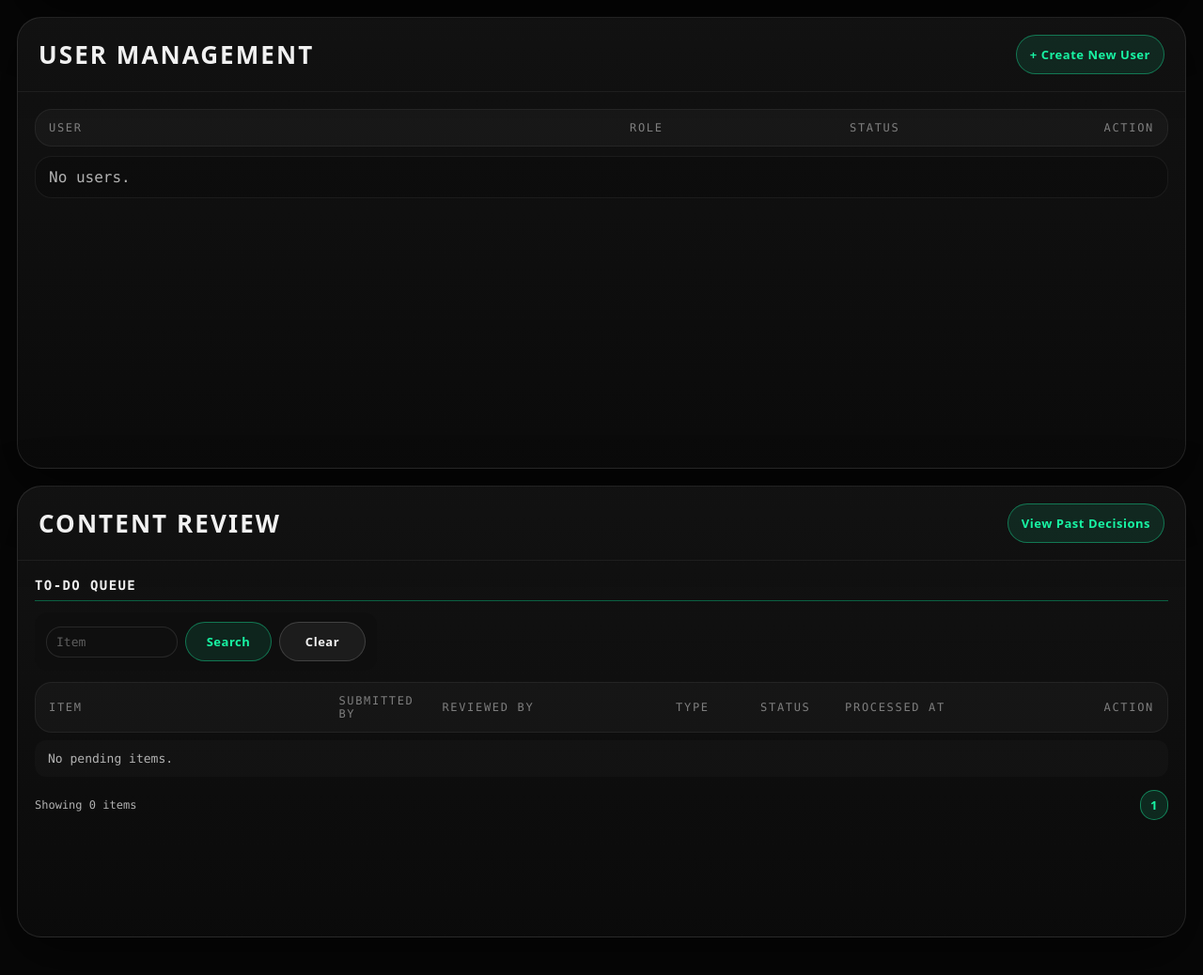
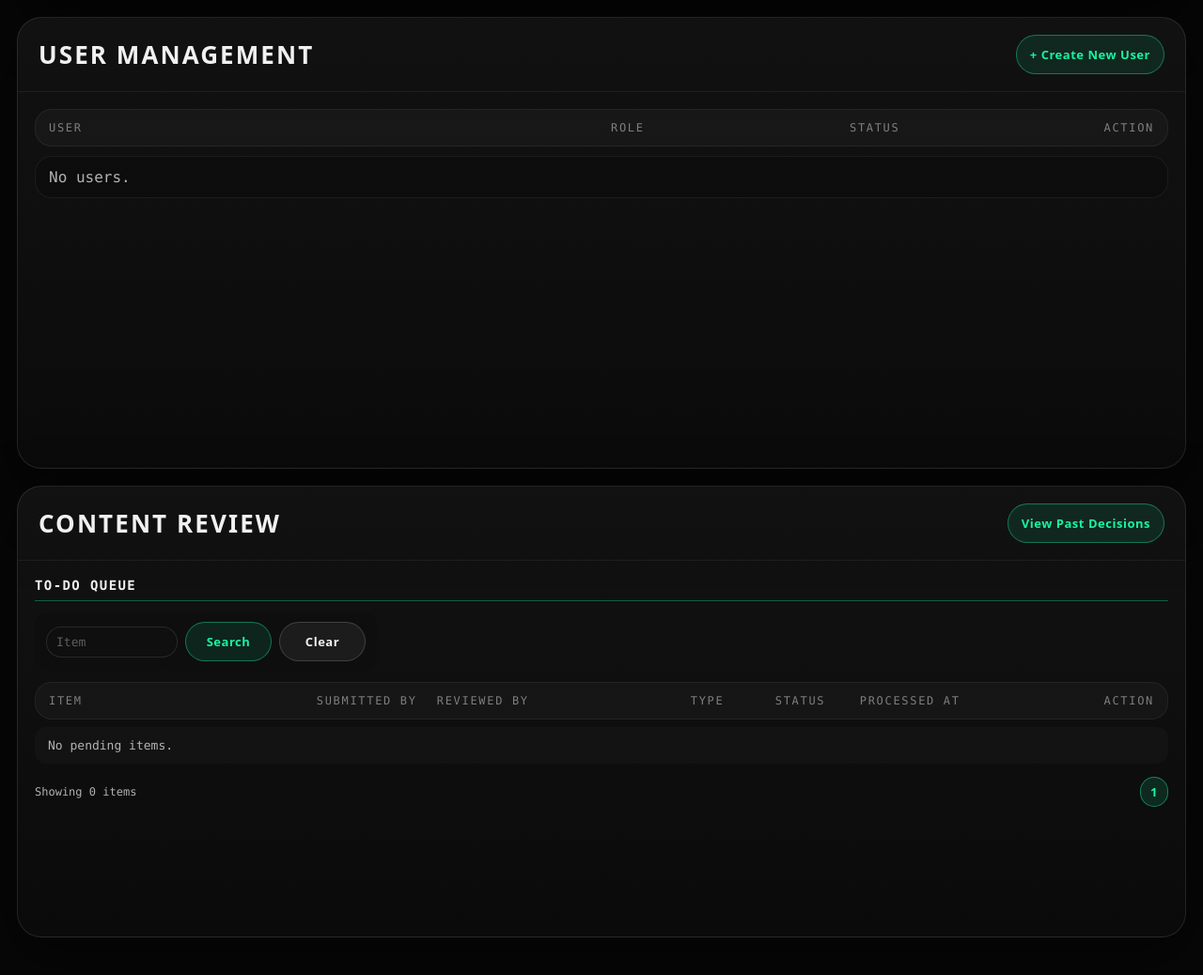
Before and after one commit to Sherry-max33/musicbox-spotify-database, a Flask app: page /admin in a window 1280 px wide. Shown: the part 96-1134 px from the top of the page at 94% size. Run offline with Flask 3, Linux system fonts and the light colour scheme; data that the repository does not hold is empty; some libraries are stand-ins or nearby versions.

Commit message:
Admin Panel Finetuned

```diff
--- a/app/templates/admin_panel.html
+++ b/app/templates/admin_panel.html
@@ -154,7 +154,7 @@
     /* Table-like form */
     .gridHeader, .row{
       display:grid;
-      grid-template-columns: 1.4fr 220px 200px 110px;
+      grid-template-columns: 1.4fr minmax(180px, 240px) 200px 110px;
       gap:14px;
       align-items:center;
       font-family:var(--mono);
@@ -180,7 +180,7 @@
     }
 
     #newUserRow{
-      grid-template-columns: 1.4fr 220px 200px minmax(200px, 1fr);
+      grid-template-columns: 1.4fr minmax(180px, 240px) 200px minmax(200px, 1fr);
     }
     #newUserRow > div:last-child{
       display:flex;
@@ -259,7 +259,7 @@
     }
     .reviewGridHeader, .reviewRow{
       display:grid;
-      grid-template-columns: 1.5fr 100px minmax(200px, 1.2fr) 80px 80px 120px minmax(140px,1fr);
+      grid-template-columns: 1.5fr minmax(100px, 118px) minmax(180px, 260px) 80px 80px 120px minmax(140px,1fr);
       gap:10px;
       align-items:center;
       font-family:var(--mono);
@@ -274,6 +274,9 @@
       letter-spacing:.14em;
       text-transform:uppercase;
       color:var(--muted2);
+    }
+    .reviewGridHeader > div{
+      white-space:nowrap;
     }
 
     .reviewRow{
```
